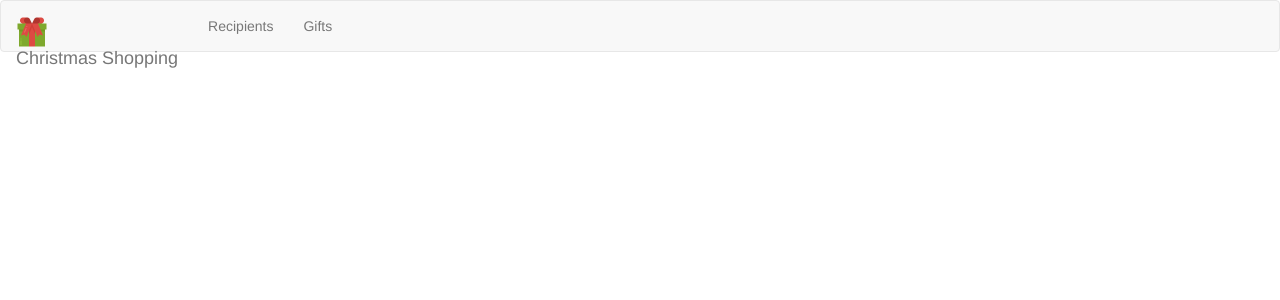
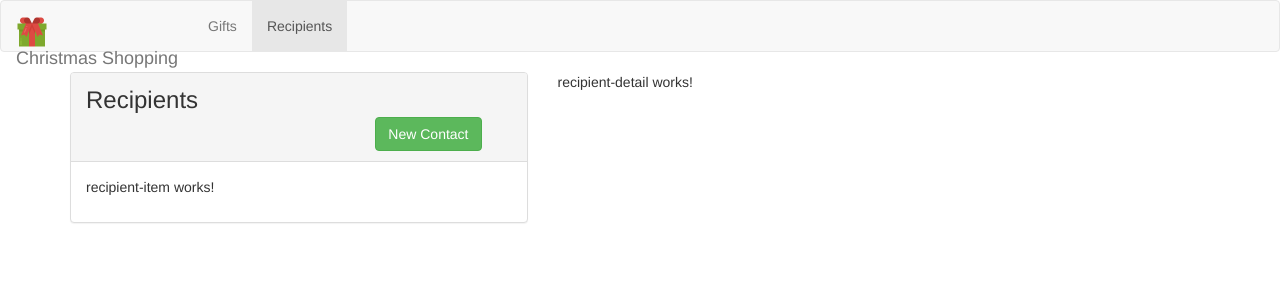
Before and after one commit to ellenhc/https---github.com-ellenhc-WDD430FinalProject, an Angular app: page /recipients in a window 1280 px wide. Shown: the top 300 px of the page. Built offline with nearby package versions, Linux system fonts and the light colour scheme.

Commit message:
installed node, created service files

```diff
--- a/package.json
+++ b/package.json
@@ -18,7 +18,11 @@
     "@angular/platform-browser": "~12.2.0",
     "@angular/platform-browser-dynamic": "~12.2.0",
     "@angular/router": "~12.2.0",
+    "body-parser": "^1.19.0",
     "bootstrap": "^3.4.1",
+    "cookie-parser": "^1.4.6",
+    "express": "^4.17.1",
+    "morgan": "^1.10.0",
     "rxjs": "~6.6.0",
     "tslib": "^2.3.0",
     "zone.js": "~0.11.4"
--- /dev/null
+++ b/src/app/app-routing.module.ts
@@ -0,0 +1,28 @@
+import {NgModule} from "@angular/core";
+import {RouterModule, Routes} from "@angular/router";
+import {GiftsComponent} from "./gifts/gifts.component";
+import {GiftDetailComponent} from "./gifts/gift-detail/gift-detail.component";
+import {GiftEditComponent} from "./gifts/gift-edit/gift-edit.component";
+import {RecipientsComponent} from "./recipients/recipients.component";
+import {RecipientDetailComponent} from "./recipients/recipient-detail/recipient-detail.component";
+import {RecipientEditComponent} from "./recipients/recipient-edit/recipient-edit.component";
+
+const appRoutes: Routes = [
+    {path: '', redirectTo: '/gifts', pathMatch: 'full'},
+    {path: 'gifts', component: GiftsComponent, children:[
+        {path: 'new', component: GiftEditComponent},
+        {path: ':id', component: GiftDetailComponent},
+        {path: ':id/edit', component: GiftEditComponent}
+    ]},
+    {path: 'recipients', component: RecipientsComponent, children:[
+        {path: 'new', component: RecipientEditComponent},
+        {path: ':id', component: RecipientDetailComponent},
+        {path: ':id/edit', component: RecipientEditComponent}
+    ]}
+];
+
+@NgModule({
+    imports: [RouterModule.forRoot(appRoutes)],
+    exports: [RouterModule]
+})
+export class AppRoutingModule {}
--- a/src/app/app.component.html
+++ b/src/app/app.component.html
@@ -1,4 +1,4 @@
 <app-header></app-header>
 <div class="container">
-  <!-- <router-outlet></router-outlet> -->
+  <router-outlet></router-outlet>
 </div>
--- a/src/app/app.module.ts
+++ b/src/app/app.module.ts
@@ -14,6 +14,8 @@ import { GiftListComponent } from './gifts/gift-list/gift-list.component';
 import { GiftEditComponent } from './gifts/gift-edit/gift-edit.component';
 import { GiftDetailComponent } from './gifts/gift-detail/gift-detail.component';
 import { GiftItemComponent } from './gifts/gift-list/gift-item/gift-item.component';
+
+import { AppRoutingModule } from './app-routing.module';
 
 @NgModule({
   declarations: [
@@ -32,7 +34,8 @@ import { GiftItemComponent } from './gifts/gift-list/gift-item/gift-item.compone
   ],
   imports: [
     BrowserModule,
-    FormsModule
+    FormsModule,
+    AppRoutingModule
   ],
   providers: [],
   bootstrap: [AppComponent]
--- a/src/app/header/header.component.html
+++ b/src/app/header/header.component.html
@@ -6,8 +6,8 @@
 
         <div class="collapse navbar-collapse">
             <ul class="nav navbar-nav">
+                <li routerLinkActive="active"><a routerLink="/gifts">Gifts</a></li>
                 <li routerLinkActive="active"><a routerLink="/recipients">Recipients</a></li>
-                <li routerLinkActive="active"><a routerLink="/gifts">Gifts</a></li>
             </ul>
         </div>
     </div>
--- a/src/app/recipients/recipient-list/recipient-list.component.html
+++ b/src/app/recipients/recipient-list/recipient-list.component.html
@@ -1 +1,15 @@
-<p>recipient-list works!</p>
+<div class="panel panel-default">
+    <div class="panel-heading clearfix">
+        <div class="row">
+            <div class="col-md-6" style="font-size: 24px;">Recipients</div>
+        </div>
+        <div class="row col-md-12">
+            <div class="pull-right">
+                <a routerLink="new" class="btn btn-success" role="button">New Contact</a>
+            </div>
+        </div>
+    </div>
+    <div class="panel-body">
+        <app-recipient-item></app-recipient-item>
+    </div>
+</div>
--- a/src/app/recipients/recipients.component.html
+++ b/src/app/recipients/recipients.component.html
@@ -1 +1,8 @@
-<p>recipients works!</p>
+<div class="row">
+    <div class="col-md-5">
+        <app-recipient-list></app-recipient-list>
+    </div>
+    <div class="col-md-4">
+        <app-recipient-detail></app-recipient-detail>
+    </div>
+</div>
```
Also changed, not shown: server.js (added, +63 -0 lines), src/app/gifts/gift.model.ts (added, +15 -0 lines), src/app/gifts/gift.service.ts (added), src/app/recipients/recipient.service.ts (added), 2 other files (tests, documents, lock files or other folders).
